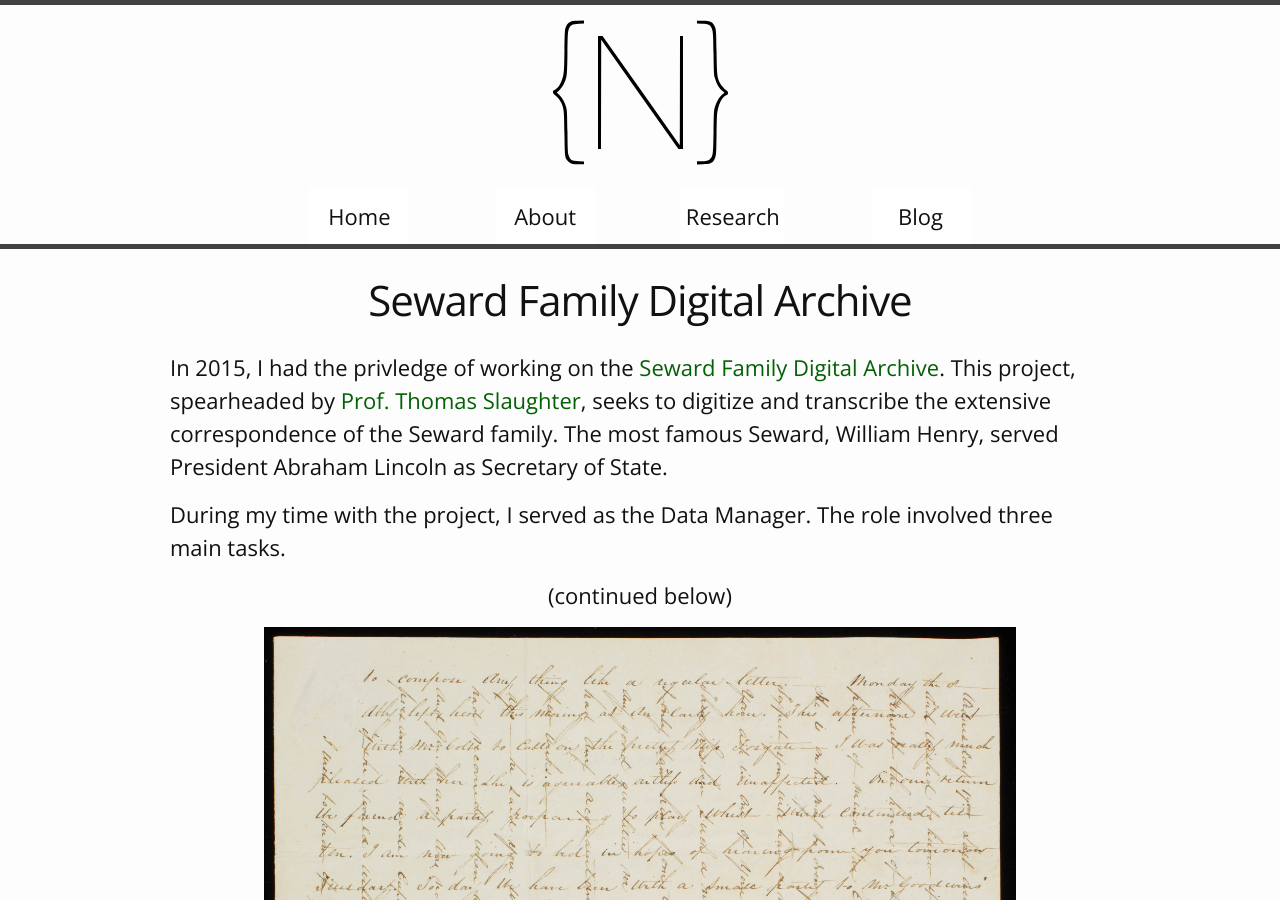
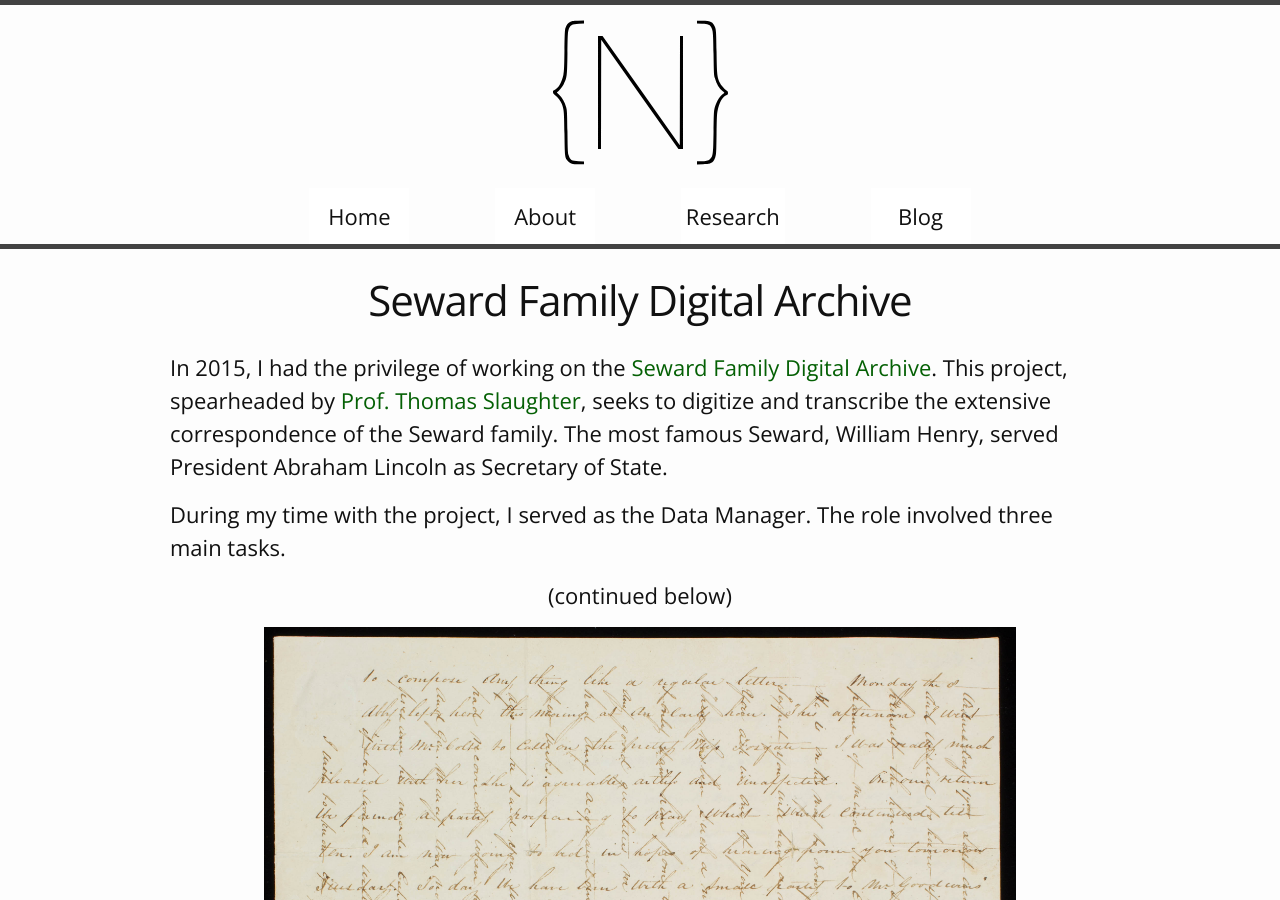
Before and after one commit to ndsmith/ndsmith.github.io, a Jekyll site: the page built from research/digital/projects/seward.html, in a window 1280 px wide and 900 px high. Built offline with Jekyll 4.4.1, drawn with Linux system fonts in a browser that asks for light colours.

Commit message:
another spelling change
another spelling change

```diff
--- a/research/digital/projects/seward.html
+++ b/research/digital/projects/seward.html
@@ -3,7 +3,7 @@
 title: Seward Family Digital Archive
 permalink: research/dhportfolio/seward
 ---
-<p class="body">In 2015, I had the privledge of working on the <a href="https://www.sewardproject.org"> Seward Family Digital Archive</a>. This project, spearheaded by <a href="https://www.sas.rochester.edu/his/people/faculty/slaughter_thomas/index.html" target="blank">Prof. Thomas Slaughter</a>, seeks to digitize and transcribe the extensive correspondence of the Seward family. The most famous Seward, William Henry, served President Abraham Lincoln as Secretary of State. </p>
+<p class="body">In 2015, I had the privilege of working on the <a href="https://www.sewardproject.org"> Seward Family Digital Archive</a>. This project, spearheaded by <a href="https://www.sas.rochester.edu/his/people/faculty/slaughter_thomas/index.html" target="blank">Prof. Thomas Slaughter</a>, seeks to digitize and transcribe the extensive correspondence of the Seward family. The most famous Seward, William Henry, served President Abraham Lincoln as Secretary of State. </p>
 
 <p class="body">During my time with the project, I served as the Data Manager. The role involved three main tasks.</p>
 
```
